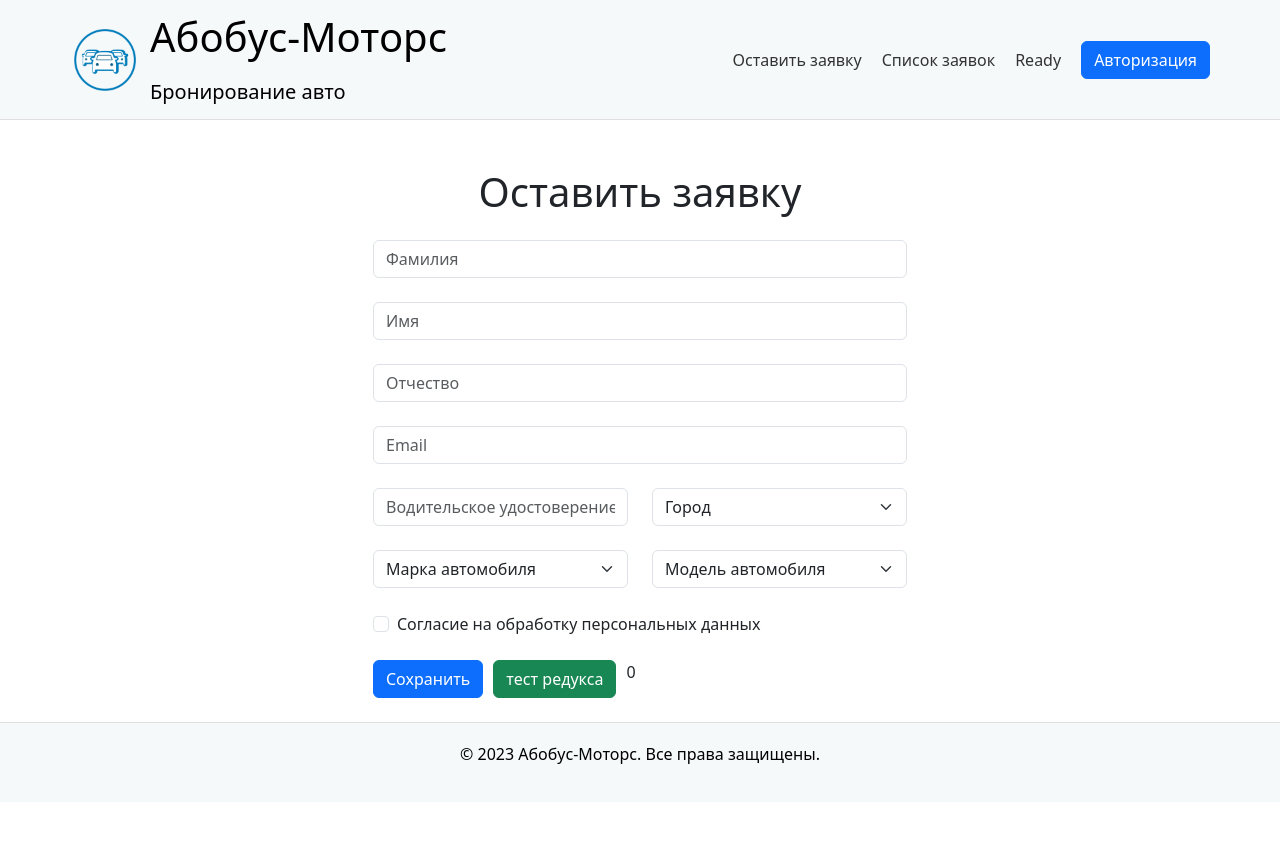
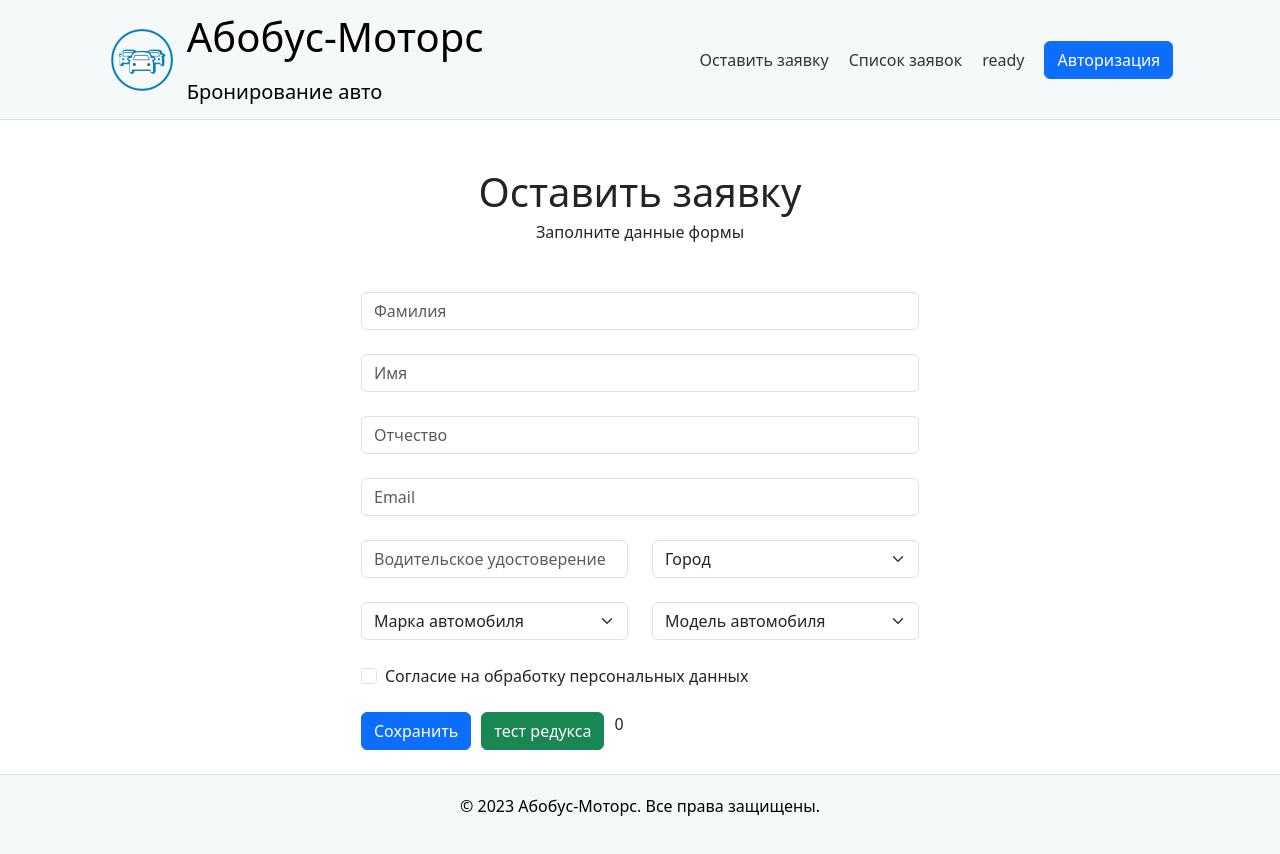
Before and after one commit to Ra1n-xD/car-booking-service, a Next.js app: page / in a window 1280 px wide. Before the commit the page ends 802 px from the top, so only its background shows below. Built offline with nearby package versions, Linux system fonts and the light colour scheme.

Commit message:
Responsive design, refactoring

```diff
--- a/src/app/page.tsx
+++ b/src/app/page.tsx
@@ -2,8 +2,9 @@ import Form from '../components/Form';
 
 const Home = () => {
     return (
-        <div className="container mt-5 col-lg-6 col-sm-12">
-            <h1 className="mb-4 text-center">Оставить заявку</h1>
+        <div className="mt-5 d-flex flex-column align-items-center">
+            <h1 className="mb-1 text-center">Оставить заявку</h1>
+            <p className="mb-5 text-center">Заполните данные формы</p>
             <Form />
         </div>
     );
--- a/src/app/ready/page.tsx
+++ b/src/app/ready/page.tsx
@@ -15,8 +15,10 @@ const Ready = () => {
                 <FaCheckCircle size={50} color="#0080ff" />
                 <h2 className="">Ваша заявка готова!</h2>
             </div>
+
             <p className="lead mt-2">Автомобиль: {generatedRequest.car}</p>
             <p className="lead mt-2">Дата заявки: {generatedRequest.date}</p>
+
             <Link href="/orders">
                 <Button variant="primary" className="mt-4">
                     К списку заявок
--- a/src/components/CheckboxField.tsx
+++ b/src/components/CheckboxField.tsx
@@ -18,6 +18,7 @@ const CheckboxField: React.FC<CheckboxFieldProps> = ({ field, form, label }) =>
             <label className="form-check-label" htmlFor={field.name}>
                 {label}
             </label>
+
             {isError && <span className="invalid-feedback">{form.errors[field.name] as string}</span>}
         </div>
     );
--- a/src/components/Form.tsx
+++ b/src/components/Form.tsx
@@ -80,13 +80,14 @@ const Form = () => {
             onSubmit={(e) => {
                 e.preventDefault();
             }}
+            className="col-11 col-lg-8 col-xl-6"
         >
             <InputField field={formik.getFieldProps('lastName')} form={formik} placeholder="Фамилия" />
             <InputField field={formik.getFieldProps('firstName')} form={formik} placeholder="Имя" />
             <InputField field={formik.getFieldProps('middleName')} form={formik} placeholder="Отчество" />
             <InputField field={formik.getFieldProps('email')} form={formik} placeholder="Email" />
 
-            <div className="row">
+            <div className="row ">
                 <div className="col-md-6" onChange={handleDriverLicenseChange}>
                     <InputField field={formik.getFieldProps('driverLicense')} form={formik} placeholder="Водительское удостоверение" />
                 </div>
@@ -95,7 +96,7 @@ const Form = () => {
 
             <div className="row">
                 <SelectField field={formik.getFieldProps('carBrand')} form={formik} options={carBrandOptions} placeholder="Марка автомобиля" />
-                <SelectField field={formik.getFieldProps('city')} form={formik} options={carBrandOptions} placeholder="Модель автомобиля" />
+                <SelectField field={formik.getFieldProps('carModel')} form={formik} options={carBrandOptions} placeholder="Модель автомобиля" />
             </div>
 
             <CheckboxField field={formik.getFieldProps('agreement')} form={formik} label="Согласие на обработку персональных данных" />
--- a/src/components/InputField.tsx
+++ b/src/components/InputField.tsx
@@ -15,6 +15,7 @@ const InputField: React.FC<InputFieldProps> = ({ field, form, placeholder }) =>
     return (
         <div className="mb-4">
             <input type="text" className={`form-control ${isError ? 'is-invalid' : ''}`} placeholder={placeholder} {...field} />
+
             {isError && <span className="invalid-feedback">{form.errors[field.name] as string}</span>}
         </div>
     );
--- a/src/components/Navbar.tsx
+++ b/src/components/Navbar.tsx
@@ -8,10 +8,11 @@ import logo from '../../public/logo.png';
 const OffcanvasExample = () => {
     return (
         <>
-            <NavbarBS expand="lg" className="container">
+            <NavbarBS expand="lg" className="container col-11 col-lg-10">
                 <Link href="/" className="link-underline link-underline-opacity-0">
                     <NavbarBS.Brand className="offset d-flex align-items-center">
                         <Image src={logo} width={70} height={70} alt="logo" />
+
                         <div className="d-flex flex-column">
                             <p className="display-6">Абобус-Моторс </p>
                             <span className="lead d-none d-lg-block">Бронирование авто </span>
@@ -30,7 +31,7 @@ const OffcanvasExample = () => {
                         <Nav className="navigation justify-content-end flex-grow-1">
                             <Link href="/">Оставить заявку</Link>
                             <Link href="/orders">Список заявок</Link>
-                            <Link href="/ready">Ready</Link>
+                            <Link href="/ready">ready</Link>
                             <Button variant="primary">Авторизация</Button>
                         </Nav>
                     </Offcanvas.Body>
--- a/src/components/SelectField.tsx
+++ b/src/components/SelectField.tsx
@@ -28,6 +28,7 @@ const SelectField: React.FC<SelectFieldProps> = ({ field, form, options, placeho
                     </option>
                 ))}
             </select>
+
             {isError && <span className="invalid-feedback">{form.errors[field.name] as string}</span>}
         </div>
     );
```
Also changed, not shown: src/app/orders/page.tsx (+3 -5 lines).
